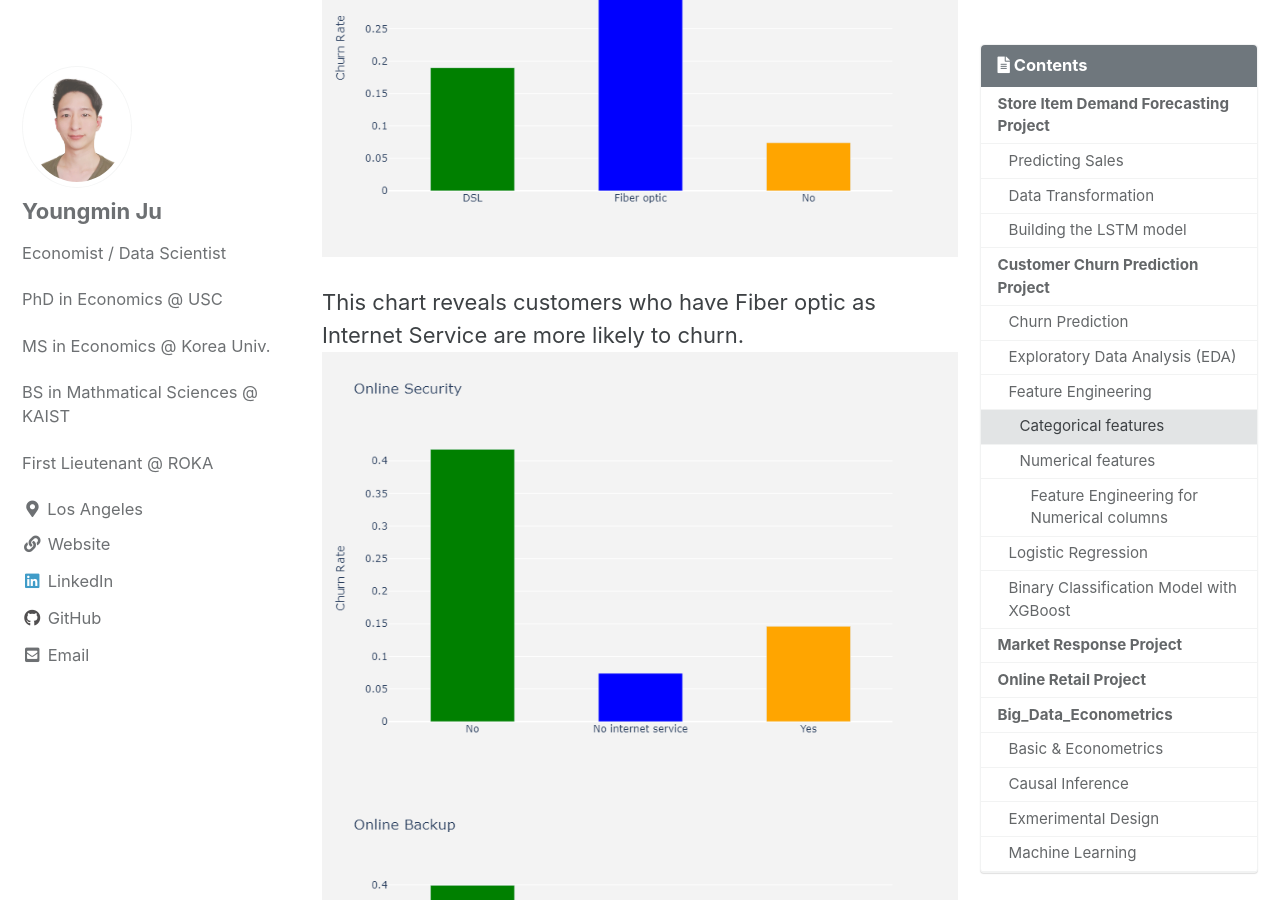
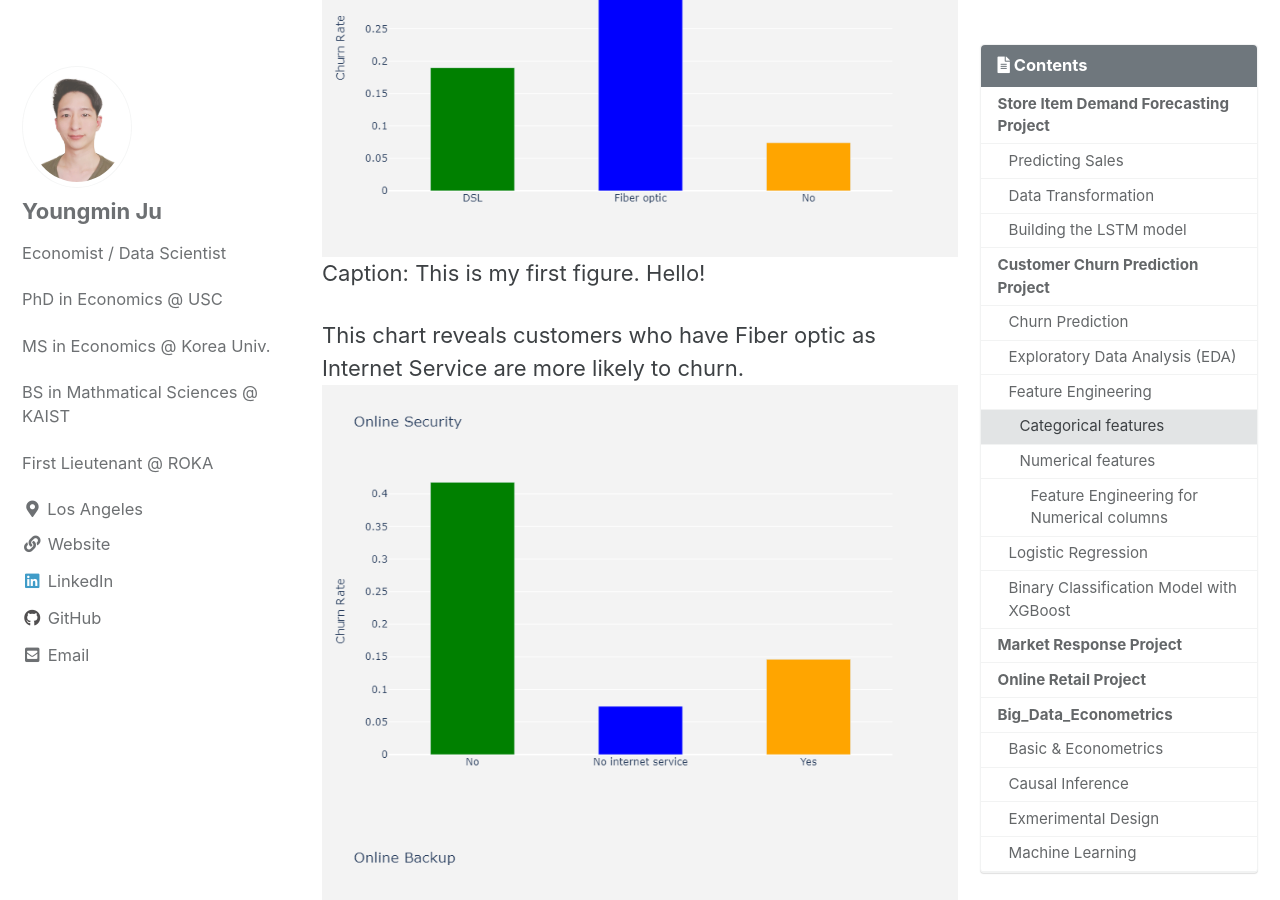
Before and after one commit to ymju86/ymju86.github.io, a Jekyll site: the page built from _pages/portfolio.md, in a window 1280 px wide and 900 px high, scrolled down 7810 px. Built offline with Jekyll 4.4.1, drawn with Linux system fonts in a browser that asks for light colours; cached includes are drawn as plain includes; comment, search, counter and statistics services are not loaded; some of the changed text lies outside the part shown.

Commit message:
Update portfolio.md

```diff
--- a/_pages/portfolio.md
+++ b/_pages/portfolio.md
@@ -100,12 +100,14 @@
 ![alt text](/images/phone.png)
 ![alt text](/images/multiple_lines.png)
 ![alt text](/images/internet.png)
+Caption: This is my first figure. Hello!
 
 This chart reveals customers who have Fiber optic as Internet Service are more likely to churn.
 ![alt text](/images/online_security.png)
 ![alt text](/images/online_backup.png)
 ![alt text](/images/device_protection.png)
 ![alt text](/images/tech_support.png)
+Caption: This is my first figure. Hello!
 
 Customers don’t use Tech Support are more like to churn (~25% difference).
 ![alt text](/images/Streaming_TV.png)
@@ -113,6 +115,7 @@
 ![alt text](/images/contract.png)
 ![alt text](/images/Paperless.png)
 ![alt text](/images/payment_methods.png)
+Caption: This is my first figure. Hello!
 
 Automating the payment makes the customer more likely to retain in your platform (~30% difference).
 
```
